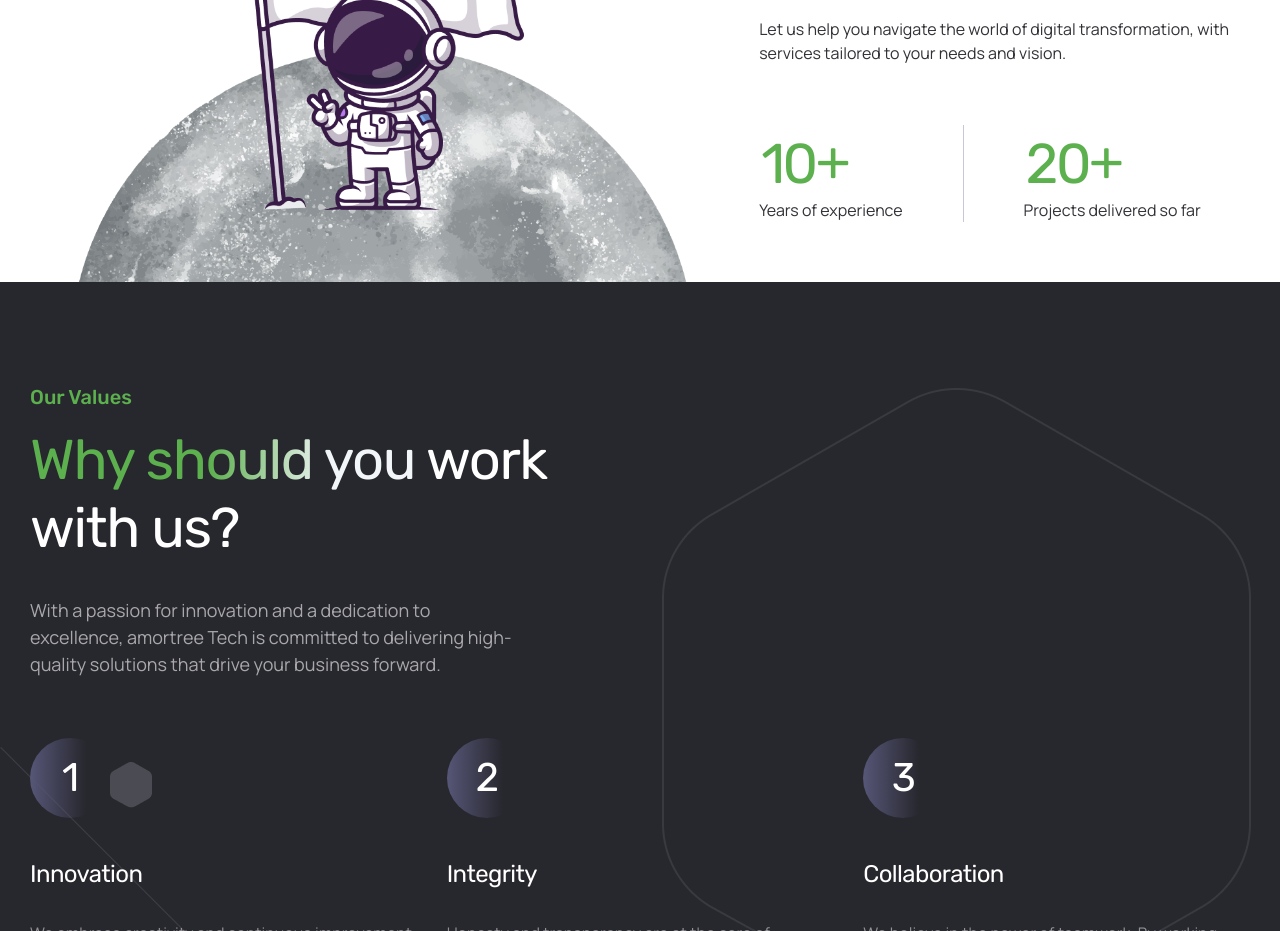
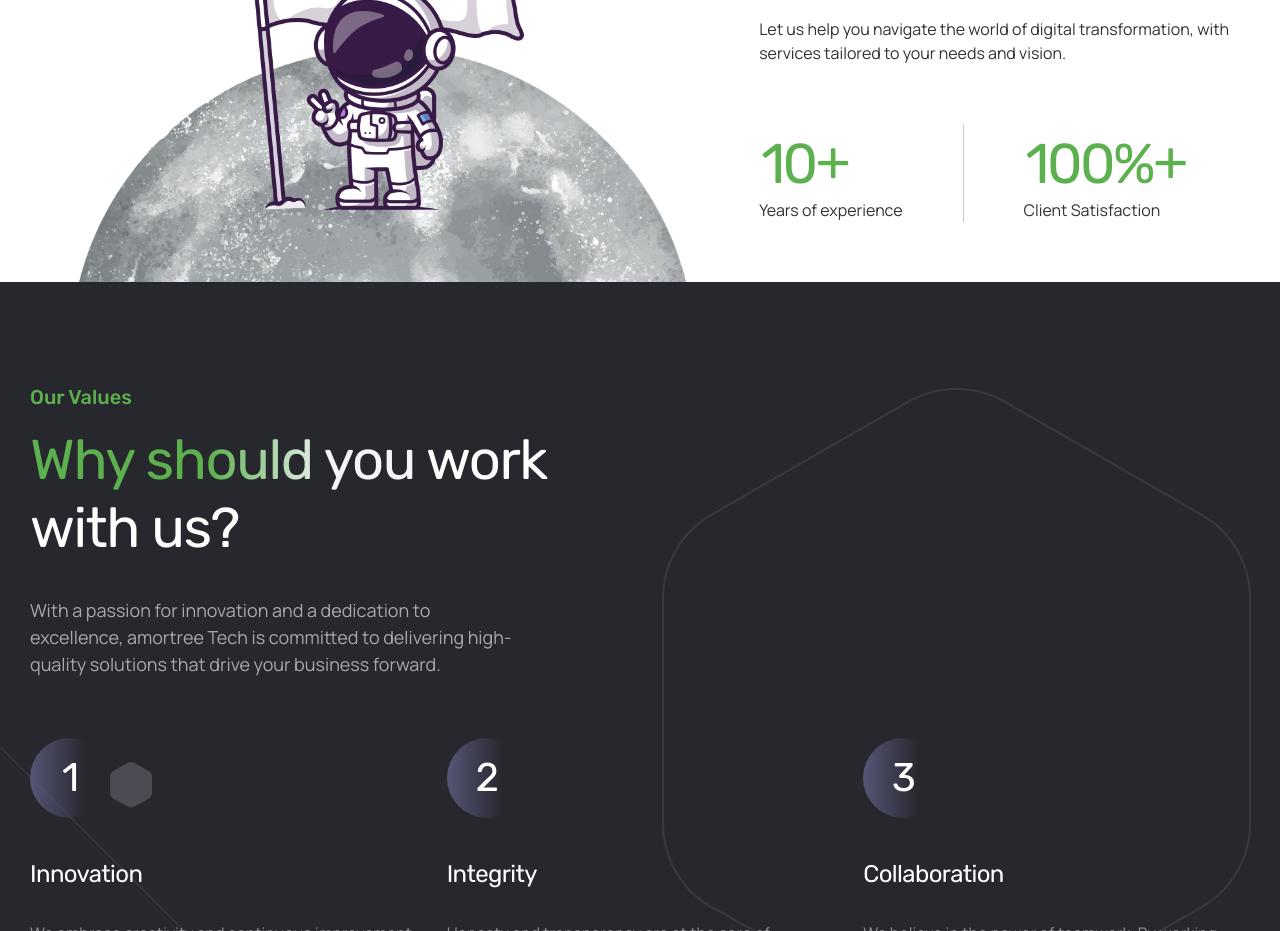
Before and after one commit to att-business-apps/att-landingpage, a Vue app in the folder att-website/: page /whoWeAre in a window 1280 px wide. Shown: the part 1300-2231 px from the top of the page. Built offline with nearby package versions, Linux system fonts and the light colour scheme.

Commit message:
Update AboutView.vue

```diff
--- a/att-website/src/views/AboutView.vue
+++ b/att-website/src/views/AboutView.vue
@@ -64,8 +64,8 @@
               </div>
               <div class="single-counterup">
                 <h2 class="count-number">
-                  <div><span class="number count"><span>20</span></span></div><span class="symbol">+</span>
-                </h2><span class="counter-title">Projects delivered so far</span>
+                  <div><span class="number count"><span>100%</span></span></div><span class="symbol">+</span>
+                </h2><span class="counter-title">Client Satisfaction</span>
               </div>
             </div>
           </div>
```
